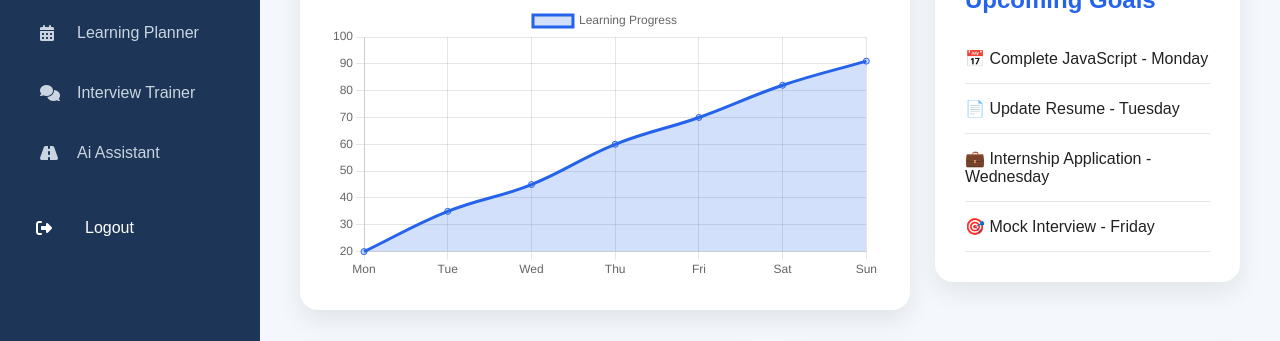
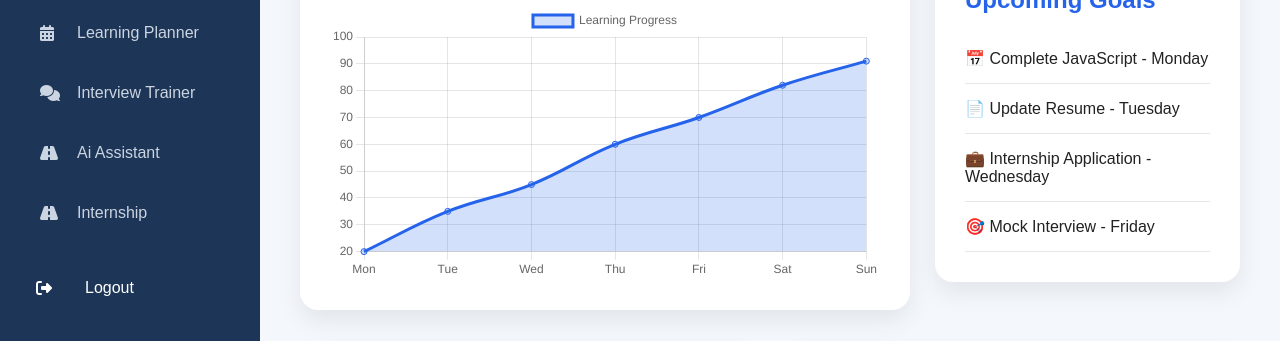
Before and after one commit to jaish2008/CareerCompass, a plain HTML site: page pages/dashboard.html in a window 1280 px wide. Shown: the part 459-800 px from the top of the page. Drawn offline with nearby package versions, Linux system fonts and the light colour scheme; no server answers.

Commit message:
Updated project before Render deployment

```diff
--- a/pages/dashboard.html
+++ b/pages/dashboard.html
@@ -46,6 +46,10 @@
                 <a href="interview-trainer.html"><i class="fa-solid fa-comments"></i> Interview Trainer</a>
 
                 <a href="ai-assistant.html"><i class="fa-solid fa-road"></i>Ai Assistant</a>
+
+                 <a href="internship.html"><i class="fa-solid fa-road"></i>Internship</a>
+
+
                 <button type="button" id="logoutButton" class="sidebar-logout">
                     <i class="fa-solid fa-right-from-bracket"></i>
                     Logout
```
